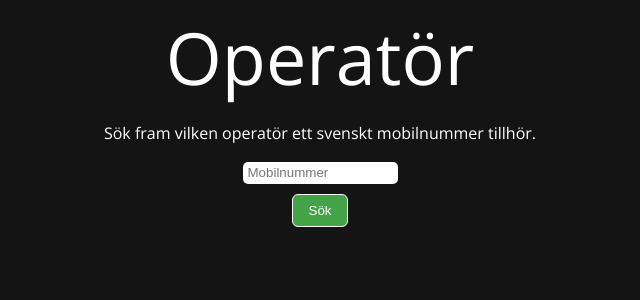
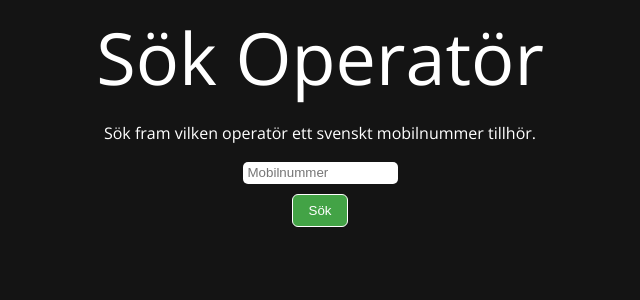
Before and after one commit to frreri/CharacterInfo, a Python web app: template webengine/templates/operator.html in a window 1280 px wide. Shown: the top 300 px of the page, without its empty margins (320-960 px from the left). Run offline with Jinja, Linux system fonts and the light colour scheme; the template is opened without the code that fills it, so the values that code supplies are empty.

Commit message:
minor change in html

```diff
--- a/webengine/templates/operator.html
+++ b/webengine/templates/operator.html
@@ -2,7 +2,7 @@
 {% block content %}
 <div class="flex-container-col">
     <span class="big-headline">
-        Operatör
+        Sök Operatör
     </span>
     <p>Sök fram vilken operatör ett svenskt mobilnummer tillhör.</p>
     <form method="post">
```
